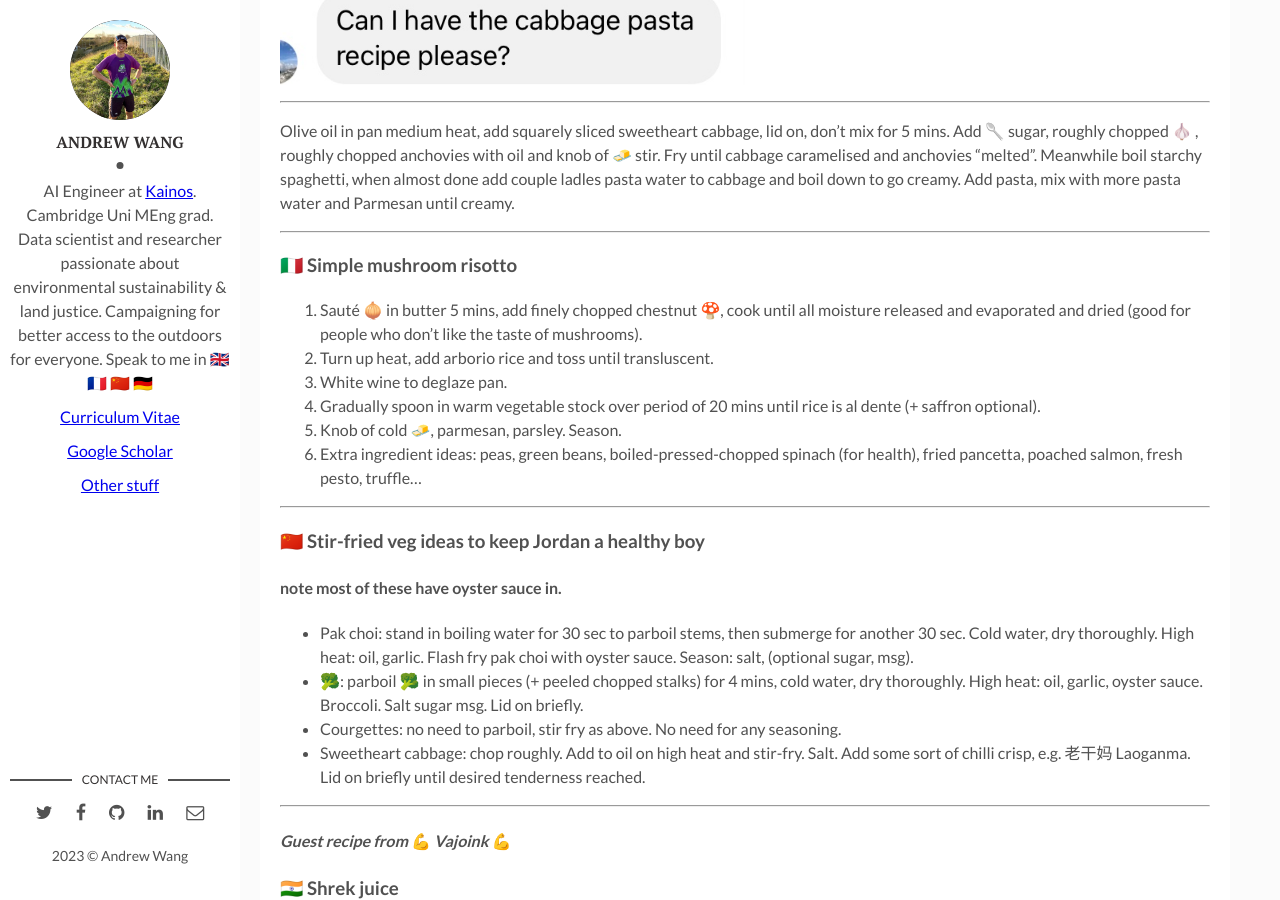
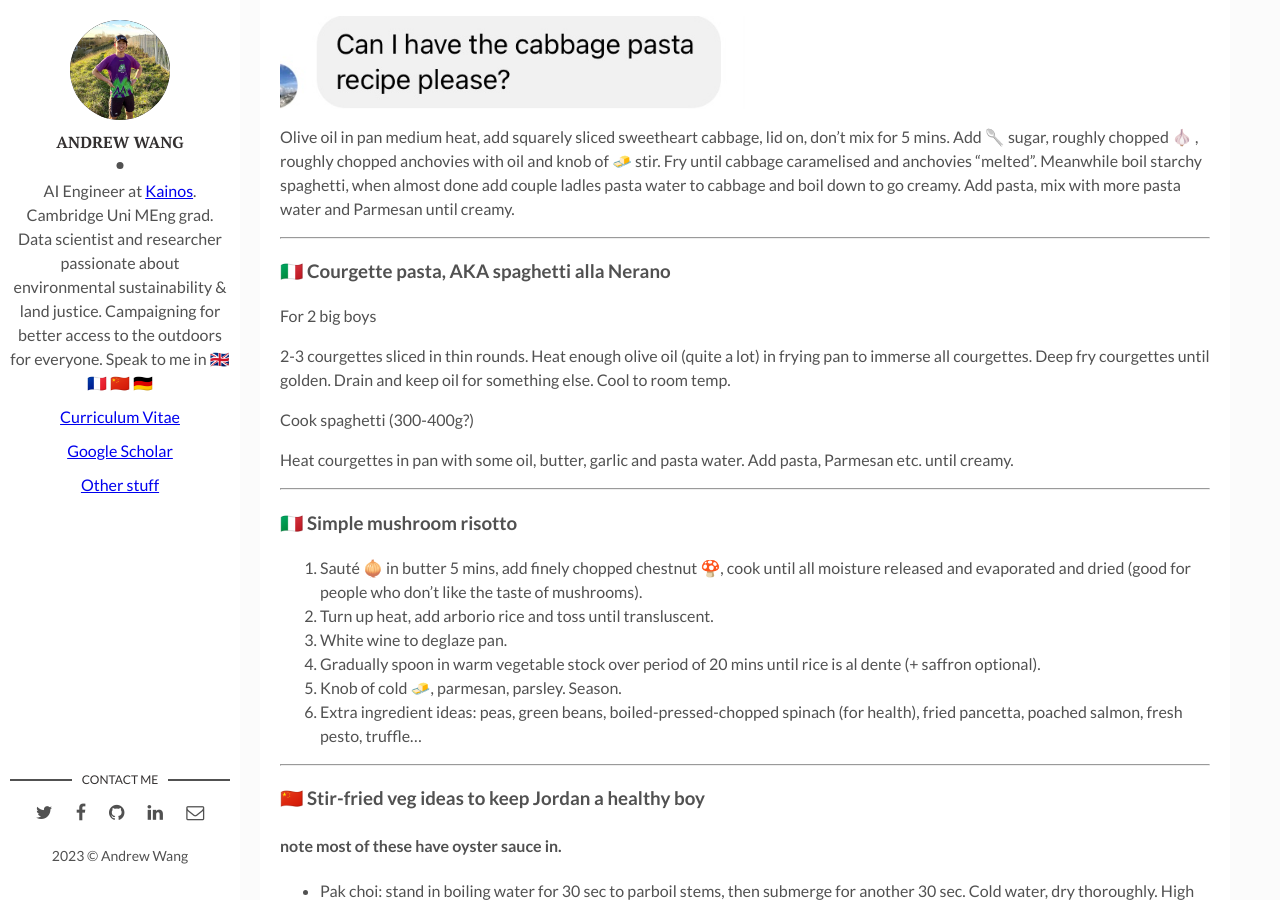
Before and after one commit to Andrewwango/andrewwango.github.io, a Jekyll site: the page built from _posts/2019-01-01-cooking.markdown, in a window 1280 px wide and 900 px high, scrolled down 4954 px. Built offline with Jekyll 4.4.1, drawn with Linux system fonts in a browser that asks for light colours.

Commit message:
courgette pasta

```diff
--- a/_posts/2019-01-01-cooking.markdown
+++ b/_posts/2019-01-01-cooking.markdown
@@ -29,6 +29,7 @@ Skip to...
     * [🇨🇳 EFR](#efr)
     * [🇮🇹 Broccoli pasta](#broccoli-pasta)
     * [🇮🇹 Cabbage pasta](#cabbage-pasta)
+    * [🇮🇹 Courgette pasta](#courgette-pasta)
     * [🇮🇹 Mushroom risotto](#risotto)
     * [🇨🇳 Stir-fried veg ideas](#veg)
     * [🇮🇳 Guest recipe from The Little One: Palak paneer](#paneer)
@@ -169,13 +170,23 @@ Serve with 老干妈 (laoganma), aka Jordan's old wet grandma
 #### "This sounds disgusting" - Mike
 <img src="{{site.baseurl}}/assets/img/cooking/cabbage-pasta-lucy.jpg" alt="drawing" width="50%"/>
 
----
-
 Olive oil in pan medium heat, add squarely sliced sweetheart cabbage, lid on, don’t mix for 5 mins.
 Add 🥄 sugar, roughly chopped 🧄 , roughly chopped anchovies with oil and knob of 🧈 stir.
 Fry until cabbage caramelised and anchovies “melted”.
 Meanwhile boil starchy spaghetti, when almost done add couple ladles pasta water to cabbage and boil down to go creamy.
 Add pasta, mix with more pasta water and Parmesan until creamy.
+
+---
+
+### 🇮🇹 Courgette pasta, AKA spaghetti alla Nerano <a id="courgette-pasta"></a>
+
+For 2 big boys
+
+2-3 courgettes sliced in thin rounds. Heat enough olive oil (quite a lot) in frying pan to immerse all courgettes. Deep fry courgettes until golden. Drain and keep oil for something else. Cool to room temp.
+
+Cook spaghetti (300-400g?)
+
+Heat courgettes in pan with some oil, butter, garlic and pasta water. Add pasta, Parmesan etc. until creamy.
 
 ---
 
```
